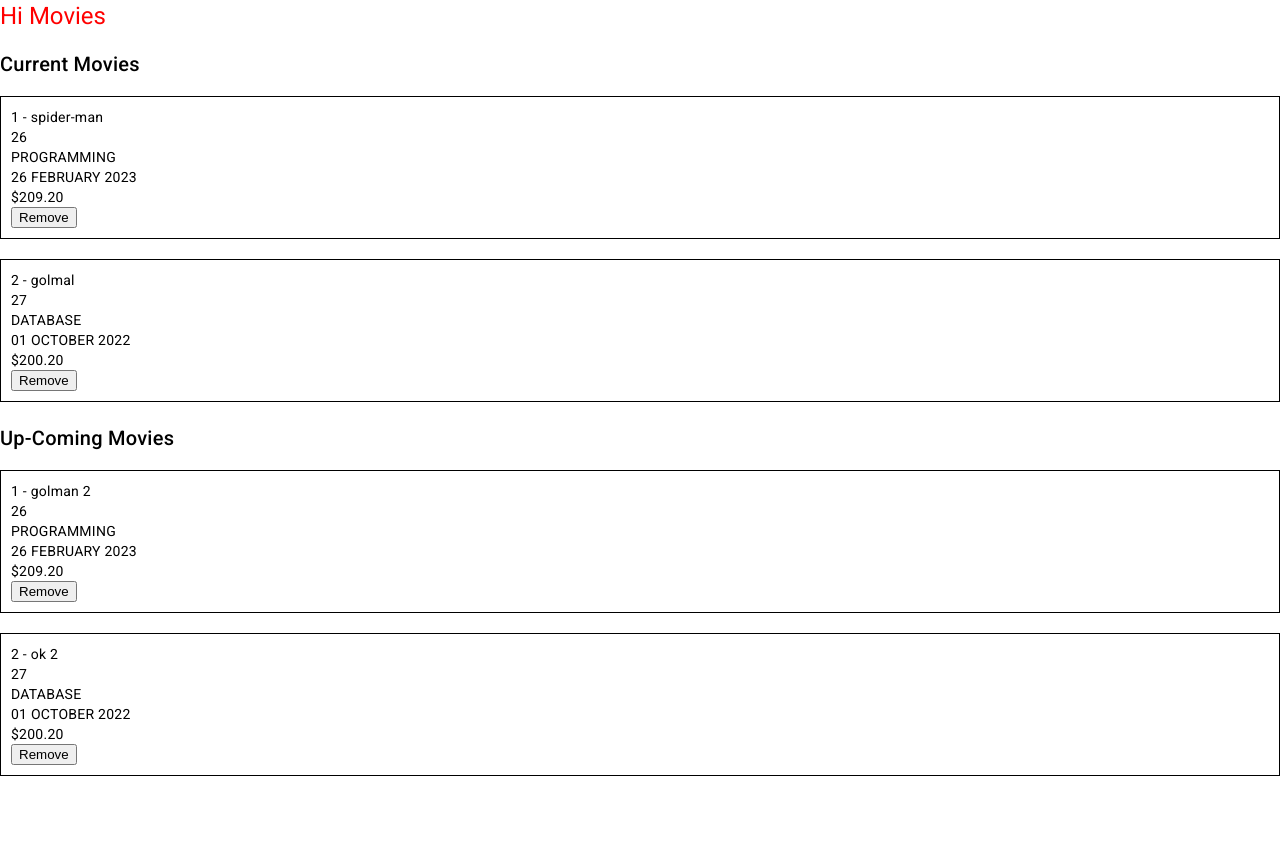
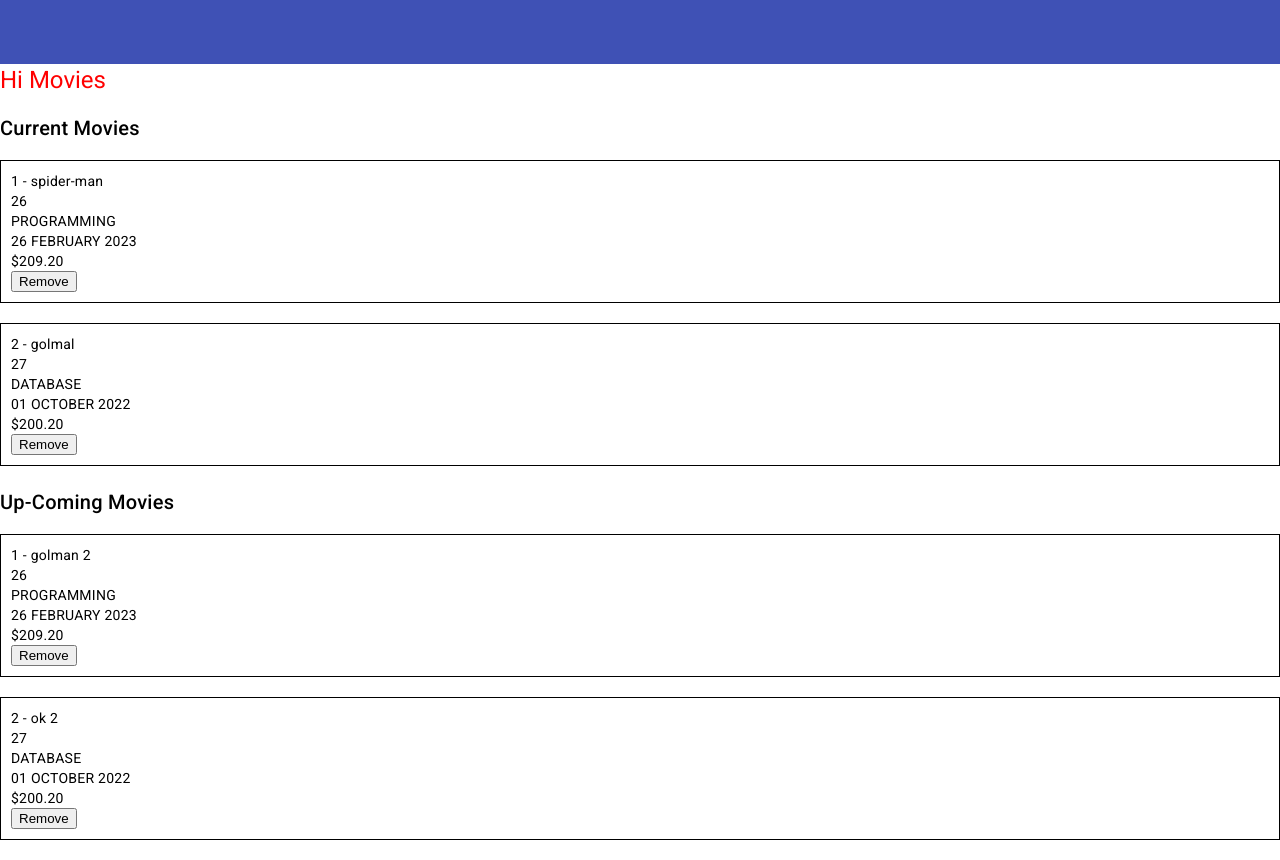
Before and after one commit to adeelzahid1/AngularMovie, an Angular app: page / in a window 1280 px wide. Before the commit the page ends 800 px from the top, so only its background shows below. Built offline with nearby package versions, Linux system fonts and the light colour scheme.

Commit message:
menu added

```diff
--- a/src/app/app.component.html
+++ b/src/app/app.component.html
@@ -1,3 +1,7 @@
+<app-menu>
+
+</app-menu>
+
 <div>
   <h1>Hi Movies</h1>
 </div>
--- a/src/app/app.module.ts
+++ b/src/app/app.module.ts
@@ -7,12 +7,14 @@
 import { GenericListComponent } from './utilities/generic-list/generic-list.component';
 import { BrowserAnimationsModule } from '@angular/platform-browser/animations';
 import {MaterialModule} from './material/material.module';
+import { MenuComponent } from './menu/menu.component';
 
 @NgModule({
   declarations: [
     AppComponent,
     MoviesListComponent,
     GenericListComponent,
+    MenuComponent,
   ],
   imports: [
     BrowserModule,
--- /dev/null
+++ b/src/app/menu/menu.component.css
@@ -0,0 +1,6 @@
+.mat-toolbar{
+  position: sticky;
+  position: -webkit-sticky;
+  top: 0;
+  z-index: 1000;
+}
--- /dev/null
+++ b/src/app/menu/menu.component.html
@@ -0,0 +1,10 @@
+<mat-toolbar color="primary">
+  <span>
+    <a mat-button>
+      <!-- <mat-icon>local-movie</mat-icon> Angular Movie -->
+    </a>
+
+    <!-- <mat-icon aria-hidden="false" aria-label="Example home icon" fontIcon="home"></mat-icon> -->
+
+  </span>
+</mat-toolbar>
--- a/src/styles.css
+++ b/src/styles.css
@@ -1,4 +1,4 @@
 /* You can add global styles to this file, and also import other style files */
 
-html, body { height: 100%; }
+/* html, body { height: 100%; } */
 body { margin: 0; font-family: Roboto, "Helvetica Neue", sans-serif; }
```
Also changed, not shown: src/app/material/material.module.ts (+9 -3 lines), src/app/menu/menu.component.ts (added, +10 -0 lines).
